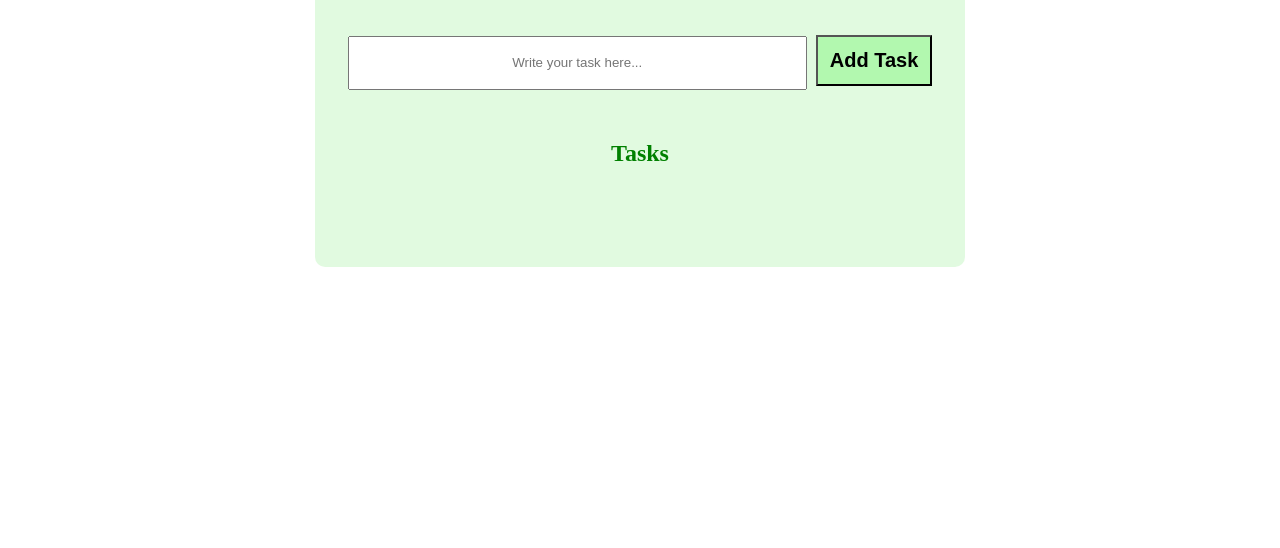
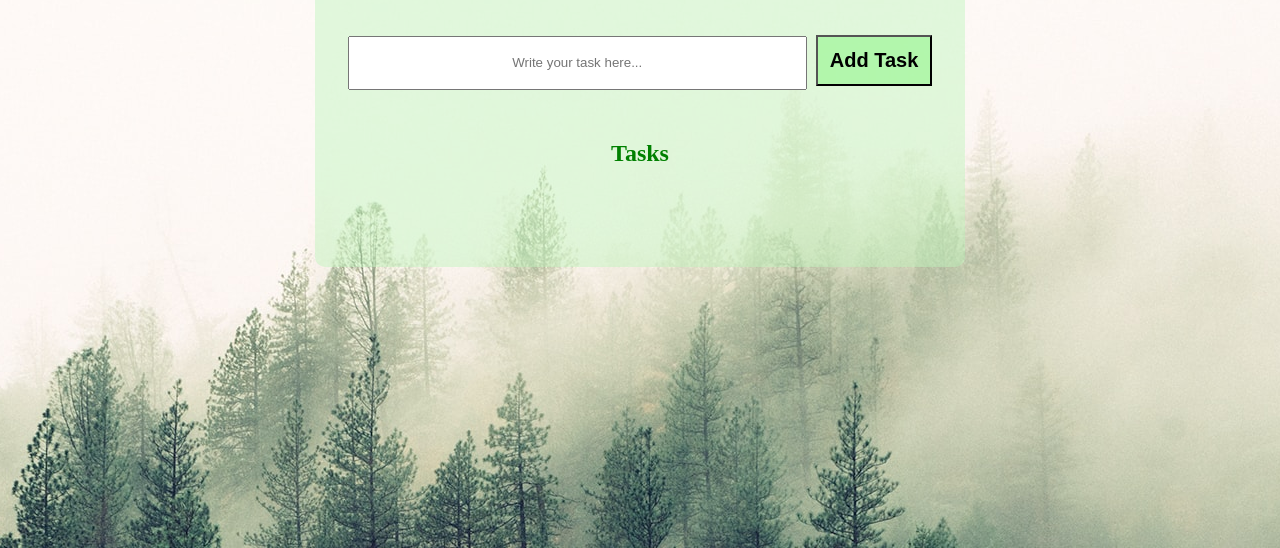
Before and after one commit to mamunabdullah-codes/todo-list-app, a plain HTML site: page index.html in a window 1280 px wide. Shown: the part 252-800 px from the top of the page. Drawn offline with Linux system fonts and the light colour scheme; the site is published under a folder, as on GitHub Pages, so addresses that start at the root find nothing.

Commit message:
BG correction

```diff
--- a/style.css
+++ b/style.css
@@ -4,7 +4,7 @@
 }
 
 body {
-  background-image: url(/Misty-forest.jpg);
+  background-image: url("Misty-forest.jpg");
   background-repeat: no-repeat;
   background-position: top;
 }
```
